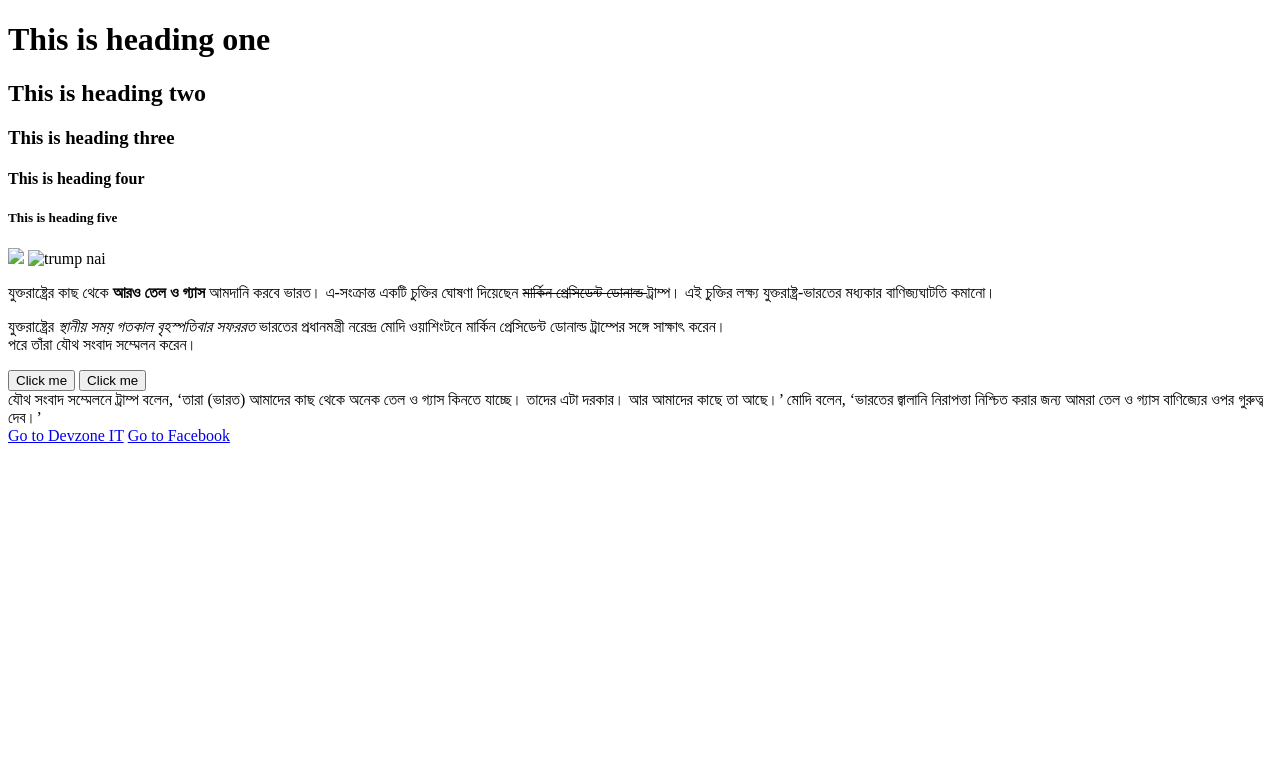
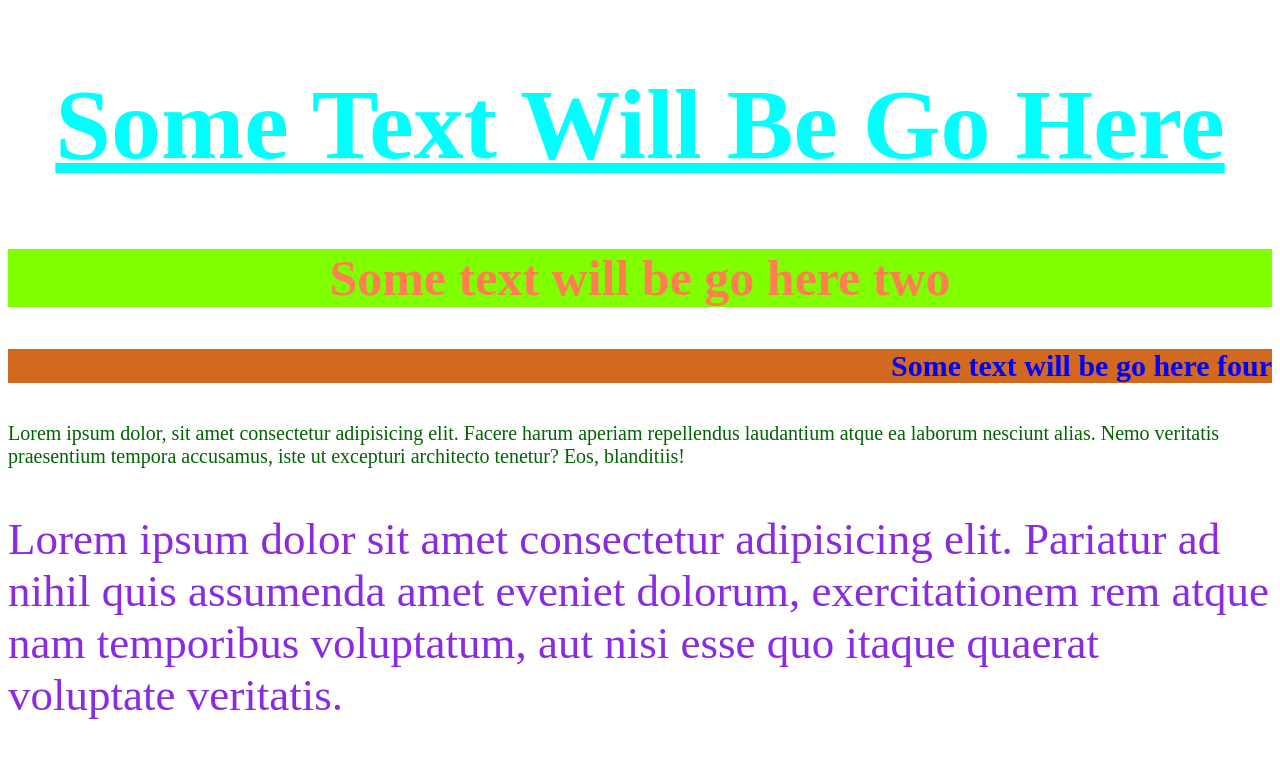
Before and after one commit to AL-Nahian01/basic-portfolio, a plain HTML site: page index.html in a window 1280 px wide. Shown: the top 763 px of the page. Drawn offline with Linux system fonts and the light colour scheme; files that its build step writes are made by us from their sources; grey boxes are pictures that could not be loaded.

Commit message:
Add files via upload
Second HTML

```diff
--- a/index.html
+++ b/index.html
@@ -1,30 +1,23 @@
 <!DOCTYPE html>
-<htm>
-    <body>
-        <h1>This is heading one</h1>
-        <h2>This is heading two</h2>
-        <h3>This is heading three</h3>
-        <h4>This is heading four</h4>
-        <h5>This is heading five</h5>
+<html lang="en">
+<head>
+    <meta charset="UTF-8">
+    <meta name="viewport" content="width=device-width, initial-scale=1.0">
+    <link rel="stylesheet" href="./Css/style.css">
+    <title>Document</title>
 
-<img src="Images/donald-trump.webp">
-<img src="Images/donald-trump.web" alt="trump nai">
+</head>
+<body>
+    <h1 style="font-size: 100px;text-align: center;color: aqua;text-transform: capitalize;text-decoration:underline;">Some text will be go here</h1>
+    <h2 style="font-size: 50px;text-align: center;color: coral;">Some text will be go here two</h2>
+    <h4 style="font-size: 30px;text-align: right;color: blue;">Some text will be go here four</h4>
+    <p style="font-size: 20px;color: darkgreen;">Lorem ipsum dolor, sit amet consectetur adipisicing elit. Facere harum aperiam repellendus laudantium atque ea laborum nesciunt alias. Nemo veritatis praesentium tempora accusamus, iste ut excepturi architecto tenetur? Eos, blanditiis!</p>
 
+    <p style="font-size: 45px;">Lorem ipsum dolor sit amet consectetur adipisicing elit. Pariatur ad nihil quis assumenda amet eveniet dolorum, exercitationem rem atque nam temporibus voluptatum, aut nisi esse quo itaque quaerat voluptate veritatis.</p>
 
-        <p>যুক্তরাষ্ট্রের কাছ থেকে <b>আরও তেল ও গ্যাস</b> আমদানি করবে ভারত। এ-সংক্রান্ত একটি চুক্তির ঘোষণা দিয়েছেন <del>মার্কিন প্রেসিডেন্ট ডোনাল্ড </del>ট্রাম্প। এই চুক্তির লক্ষ্য যুক্তরাষ্ট্র-ভারতের মধ্যকার বাণিজ্যঘাটতি কমানো।</p>
-        <p>যুক্তরাষ্ট্রের <i>স্থানীয় সময় গতকাল বৃহস্পতিবার সফররত</i> ভারতের প্রধানমন্ত্রী নরেন্দ্র মোদি ওয়াশিংটনে মার্কিন প্রেসিডেন্ট ডোনাল্ড ট্রাম্পের সঙ্গে সাক্ষাৎ করেন। <br>পরে তাঁরা যৌথ সংবাদ সম্মেলন করেন।</p>
+    <img src="https://th.bing.com/th/id/R.0e6918fdb84c81c4ac81cb91482d7ff1?rik=m4XxlFr0uf7yZQ&riu=http%3a%2f%2fs3.amazonaws.com%2fdigitaltrends-uploads-prod%2f2016%2f06%2fmark-zuckerberg-headshot_wr.jpg&ehk=9VYMgeoS7DcwCu4Dl1WqFDEv711MQGSetgaq66hwkdE%3d&risl=&pid=ImgRaw&r=0" alt="Mark">
 
-        <button>Click me</button>
-        <button>Click me</button>
+    <p class="about">Lorem ipsum dolor sit amet consectetur adipisicing elit. Pariatur ad nihil quis assumenda amet eveniet dolorum, exercitationem rem atque nam temporibus voluptatum, aut nisi esse quo itaque quaerat voluptate veritatis.</p>
 
-        <div>যৌথ সংবাদ সম্মেলনে ট্রাম্প বলেন, ‘তারা (ভারত) আমাদের কাছ থেকে অনেক তেল ও গ্যাস কিনতে যাচ্ছে। তাদের এটা দরকার। আর আমাদের কাছে তা আছে।’ মোদি বলেন, ‘ভারতের জ্বালানি নিরাপত্তা নিশ্চিত করার জন্য আমরা তেল ও গ্যাস বাণিজ্যের ওপর গুরুত্ব দেব।’
-        </div>
-
-         <a href="https://www.devzoneit.com/">Go to Devzone IT<a>
-            <a href="https://www.facebook.com/login/?next=https%3A%2F%2Fwww.facebook.com%2F">Go to Facebook</a>
-
-
-
-
-    </body>
-</htm>
+</body>
+</html>
--- /dev/null
+++ b/style.css
@@ -0,0 +1,28 @@
+h2{
+    background-color: chartreuse;
+}
+p{
+    color: blueviolet;
+}
+
+
+img{
+height: 500px;
+width: 700px;
+object-fit: cover;
+border-radius: 200px 120px 80px 50px;
+border:20px dotted;color: brown;
+margin: auto;
+display: block;
+}
+.about{
+    font-size: 50px;
+    color: black;
+    text-align: center;
+    background-color: crimson;
+    margin: 100px;
+    padding: 100px;
+}
+h4{
+    background-color: chocolate;
+}
```
